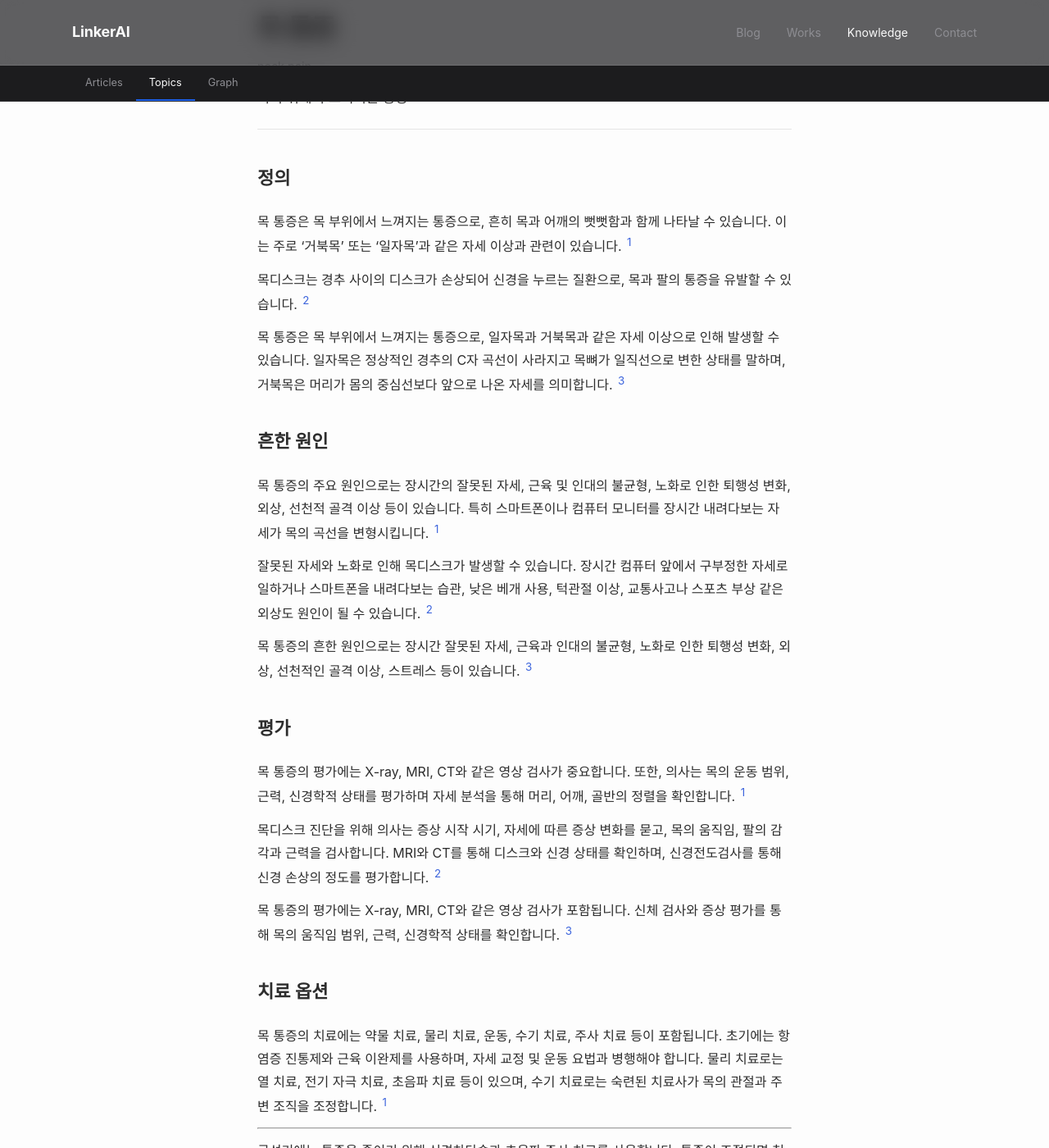
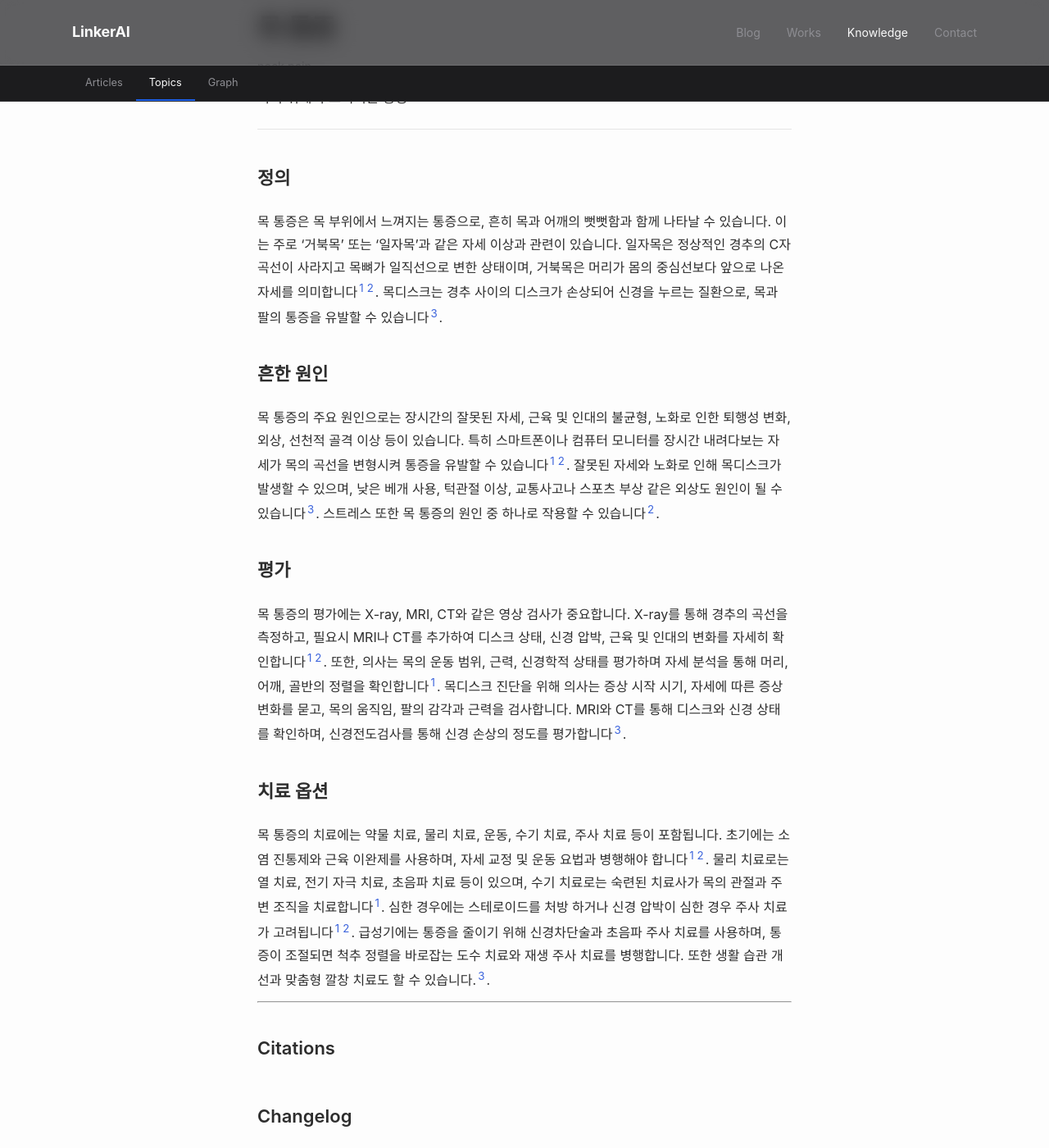
Before and after one commit to feelharmony/linkare-medical-knowledge, a Jekyll site: the page built from symptoms/neck-pain.md, in a window 1280 px wide and 1400 px high, scrolled down 239 px. Shown: the whole window at 82% size. Built offline with Jekyll 4.4.1, drawn with Linux system fonts in a browser that asks for light colours; some web fonts are replaced; some of the changed text lies outside the part shown.

Commit message:
update entity: 목 통증 (neck-pain)

```diff
--- a/symptoms/neck-pain.md
+++ b/symptoms/neck-pain.md
@@ -7,40 +7,20 @@ title: 목 통증
 description: 목 부위에서 느껴지는 통증
 title_en: neck pain.
 last_reviewed: '2026-04-23'
-source_count: 3
-version: 4
+source_count: 4
+version: 5
 ---
 ## 정의
-목 통증은 목 부위에서 느껴지는 통증으로, 흔히 목과 어깨의 뻣뻣함과 함께 나타날 수 있습니다. 이는 주로 '거북목' 또는 '일자목'과 같은 자세 이상과 관련이 있습니다. [^1]
-
-목디스크는 경추 사이의 디스크가 손상되어 신경을 누르는 질환으로, 목과 팔의 통증을 유발할 수 있습니다. [^3]
-
-목 통증은 목 부위에서 느껴지는 통증으로, 일자목과 거북목과 같은 자세 이상으로 인해 발생할 수 있습니다. 일자목은 정상적인 경추의 C자 곡선이 사라지고 목뼈가 일직선으로 변한 상태를 말하며, 거북목은 머리가 몸의 중심선보다 앞으로 나온 자세를 의미합니다. [^2]
+목 통증은 목 부위에서 느껴지는 통증으로, 흔히 목과 어깨의 뻣뻣함과 함께 나타날 수 있습니다. 이는 주로 '거북목' 또는 '일자목'과 같은 자세 이상과 관련이 있습니다. 일자목은 정상적인 경추의 C자 곡선이 사라지고 목뼈가 일직선으로 변한 상태이며, 거북목은 머리가 몸의 중심선보다 앞으로 나온 자세를 의미합니다[^1][^2]. 목디스크는 경추 사이의 디스크가 손상되어 신경을 누르는 질환으로, 목과 팔의 통증을 유발할 수 있습니다[^3].
 
 ## 흔한 원인
-목 통증의 주요 원인으로는 장시간의 잘못된 자세, 근육 및 인대의 불균형, 노화로 인한 퇴행성 변화, 외상, 선천적 골격 이상 등이 있습니다. 특히 스마트폰이나 컴퓨터 모니터를 장시간 내려다보는 자세가 목의 곡선을 변형시킵니다. [^1]
-
-잘못된 자세와 노화로 인해 목디스크가 발생할 수 있습니다. 장시간 컴퓨터 앞에서 구부정한 자세로 일하거나 스마트폰을 내려다보는 습관, 낮은 베개 사용, 턱관절 이상, 교통사고나 스포츠 부상 같은 외상도 원인이 될 수 있습니다. [^3]
-
-목 통증의 흔한 원인으로는 장시간 잘못된 자세, 근육과 인대의 불균형, 노화로 인한 퇴행성 변화, 외상, 선천적인 골격 이상, 스트레스 등이 있습니다. [^2]
+목 통증의 주요 원인으로는 장시간의 잘못된 자세, 근육 및 인대의 불균형, 노화로 인한 퇴행성 변화, 외상, 선천적 골격 이상 등이 있습니다. 특히 스마트폰이나 컴퓨터 모니터를 장시간 내려다보는 자세가 목의 곡선을 변형시켜 통증을 유발할 수 있습니다[^1][^2]. 잘못된 자세와 노화로 인해 목디스크가 발생할 수 있으며, 낮은 베개 사용, 턱관절 이상, 교통사고나 스포츠 부상 같은 외상도 원인이 될 수 있습니다[^3]. 스트레스 또한 목 통증의 원인 중 하나로 작용할 수 있습니다[^2].
 
 ## 평가
-목 통증의 평가에는 X-ray, MRI, CT와 같은 영상 검사가 중요합니다. 또한, 의사는 목의 운동 범위, 근력, 신경학적 상태를 평가하며 자세 분석을 통해 머리, 어깨, 골반의 정렬을 확인합니다. [^1]
-
-목디스크 진단을 위해 의사는 증상 시작 시기, 자세에 따른 증상 변화를 묻고, 목의 움직임, 팔의 감각과 근력을 검사합니다. MRI와 CT를 통해 디스크와 신경 상태를 확인하며, 신경전도검사를 통해 신경 손상의 정도를 평가합니다. [^3]
-
-목 통증의 평가에는 X-ray, MRI, CT와 같은 영상 검사가 포함됩니다. 신체 검사와 증상 평가를 통해 목의 움직임 범위, 근력, 신경학적 상태를 확인합니다. [^2]
+목 통증의 평가에는 X-ray, MRI, CT와 같은 영상 검사가 중요합니다. X-ray를 통해 경추의 곡선을 측정하고, 필요시 MRI나 CT를 추가하여 디스크 상태, 신경 압박, 근육 및 인대의 변화를 자세히 확인합니다[^1][^2]. 또한, 의사는 목의 운동 범위, 근력, 신경학적 상태를 평가하며 자세 분석을 통해 머리, 어깨, 골반의 정렬을 확인합니다[^1]. 목디스크 진단을 위해 의사는 증상 시작 시기, 자세에 따른 증상 변화를 묻고, 목의 움직임, 팔의 감각과 근력을 검사합니다. MRI와 CT를 통해 디스크와 신경 상태를 확인하며, 신경전도검사를 통해 신경 손상의 정도를 평가합니다[^3].
 
 ## 치료 옵션
-목 통증의 치료에는 약물 치료, 물리 치료, 운동, 수기 치료, 주사 치료 등이 포함됩니다. 초기에는 항염증 진통제와 근육 이완제를 사용하며, 자세 교정 및 운동 요법과 병행해야 합니다. 물리 치료로는 열 치료, 전기 자극 치료, 초음파 치료 등이 있으며, 수기 치료로는 숙련된 치료사가 목의 관절과 주변 조직을 조정합니다. [^1]
-
----
-
-급성기에는 통증을 줄이기 위해 신경차단술과 초음파 주사 치료를 사용합니다. 통증이 조절되면 척추 정렬을 바로잡는 도수 치료와 재생 주사 치료를 병행합니다. 생활 습관 개선과 맞춤형 깔창 사용도 치료에 포함됩니다. [^3]
-
----
-
-목 통증의 치료 옵션에는 약물 치료, 물리치료, 운동, 도수치료, 교정, 주사 치료 등이 있습니다. 초기에는 소염진통제와 근육이완제를 사용하며, 물리치료와 운동으로 목 근육을 강화하고 자세를 교정합니다. 심한 경우 주사 치료를 고려할 수 있습니다. [^2]
+목 통증의 치료에는 약물 치료, 물리 치료, 운동, 수기 치료, 주사 치료 등이 포함됩니다. 초기에는 소염 진통제와 근육 이완제를 사용하며, 자세 교정 및 운동 요법과 병행해야 합니다[^1][^2]. 물리 치료로는 열 치료, 전기 자극 치료, 초음파 치료 등이 있으며, 수기 치료로는 숙련된 치료사가 목의 관절과 주변 조직을 치료합니다[^1]. 심한 경우에는 스테로이드를 처방 하거나 신경 압박이 심한 경우 주사 치료가 고려됩니다[^1][^2]. 급성기에는 통증을 줄이기 위해 신경차단술과 초음파 주사 치료를 사용하며, 통증이 조절되면 척추 정렬을 바로잡는 도수 치료와 재생 주사 치료를 병행합니다. 또한 생활 습관 개선과 맞춤형 깔창 치료도 할 수 있습니다.[^3].
 
 ---
 
```
